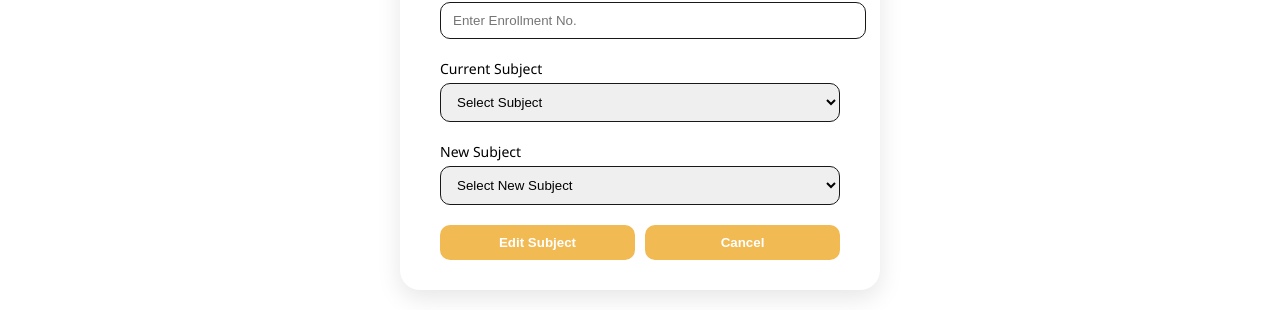
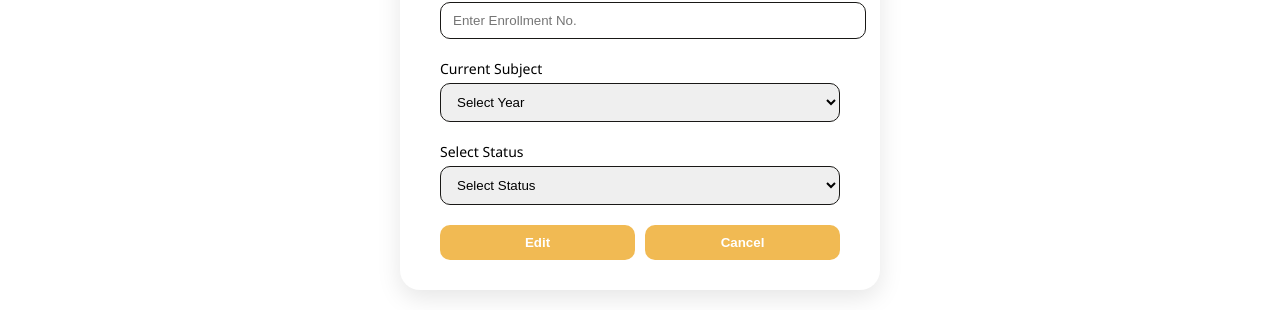
Before and after one commit to Shalinisendane/Edit-tool, a plain HTML site: page subedit.html in a window 1280 px wide. Shown: the part 359-669 px from the top of the page. Drawn offline with Linux system fonts and the light colour scheme.

Commit message:
Update subedit.html

```diff
--- a/subedit.html
+++ b/subedit.html
@@ -46,24 +46,22 @@
       <label for="current-subject">Current Subject</label>
       <!---<input type="text" id="current-subject" placeholder="Current Subject" disabled value="Microbiology">-->
 <select id="new-subject" required>
-  <option value="">Select Subject</option>
-        <option value="Major">Major</option>
-         <option value="Minor">Minor</option>
-        <option value="Open Elective">Open Elective</option>
-        <option value="Vocatinal">Vocational</option>
+  <option value="">Select Year</option>
+        <option value="1st Year">1st Year</option>
+         <option value="2nd Year">2nd Year</option>
+        <option value="3rd Year">3rd Year</option>
+
       </select>
-      <label for="new-subject">New Subject</label>
+      <label for="new-subject">Select Status</label>
       <select id="new-subject" required>
-        <option value="">Select New Subject</option>
-        <option value="Major">Major Combination</option>
-        <option value="Minor">Minor Combination</option>
-        <option value="Open elective">Open elective Combination</option>
-        <option value="Vocational">Vocational Combination</option>
+        <option value="">Select Status</option>
+        <option value="Major">Private</option>
+        <option value="Minor">Regular</option>
 
       </select>
 
       <div class="btn-group">
-        <button type="submit" class="btn edit">Edit Subject</button>
+        <button type="submit" class="btn edit">Edit</button>
         <button type="reset" class="btn cancel">Cancel</button>
       </div>
     </form>
```
